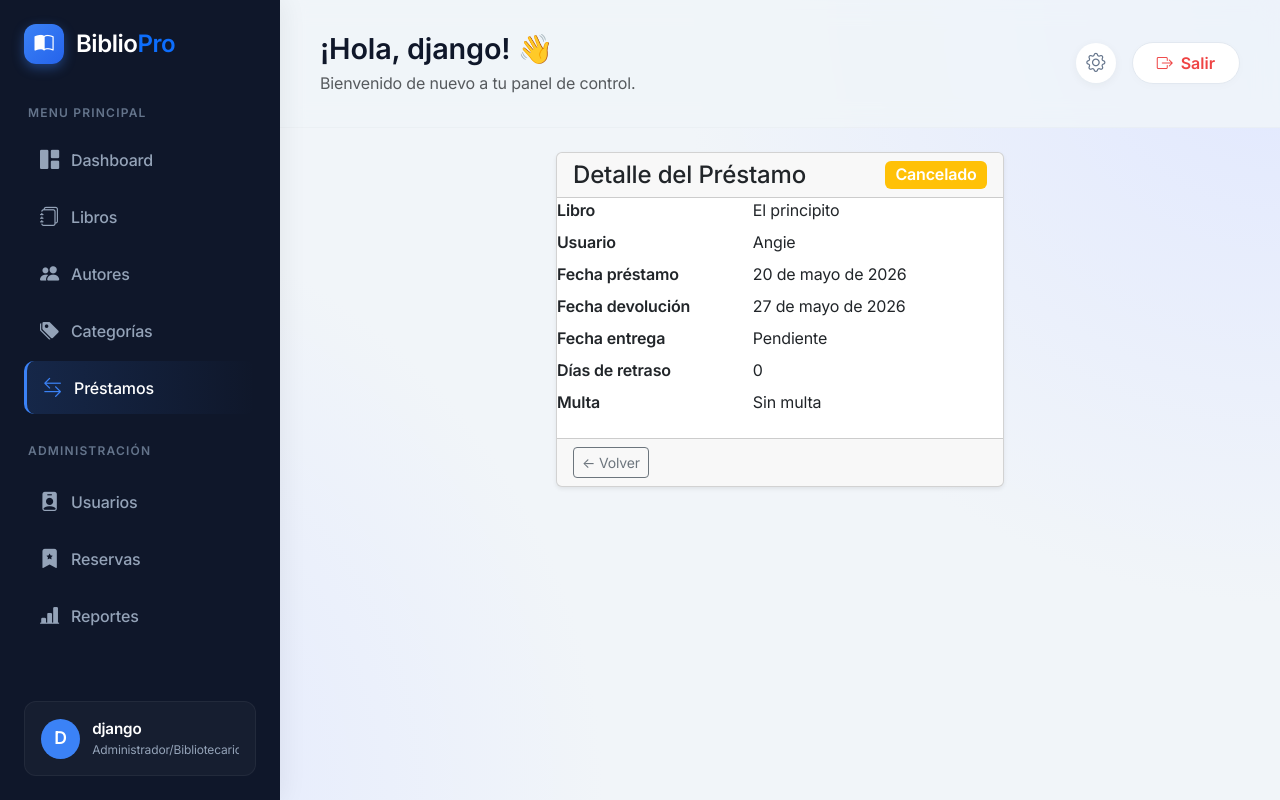
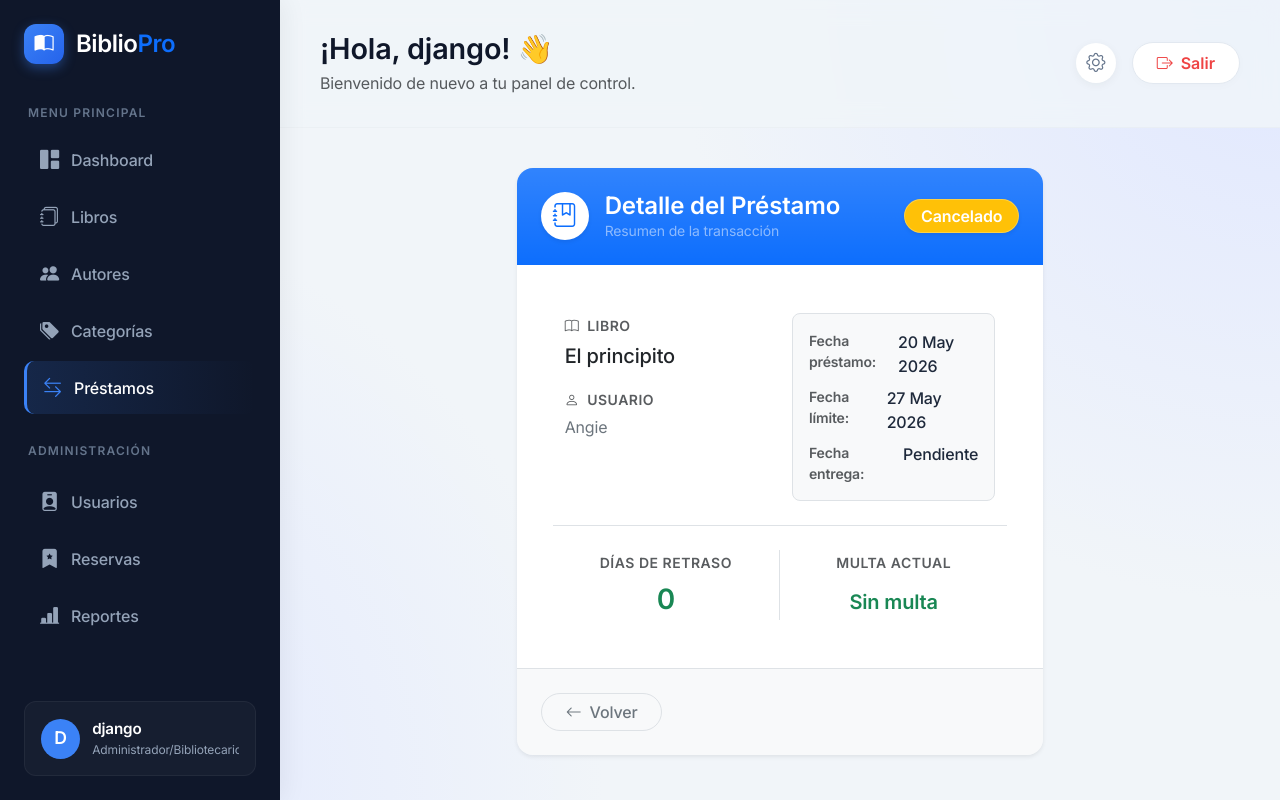
Before and after one commit to KevinDev-exe/Sistema_de_Biblioteca-_Digital, a Django app: page /prestamos/7/ in a window 1280 px wide. Run offline with Django 5.2, Linux system fonts and the light colour scheme; a user stored in the database is signed in; data comes from the database, SQL or seed files in the repository.

Commit message:
UI: Rediseño premium de detalle de préstamo

```diff
--- a/Sistema_de_Biblioteca_Digital/prestamos/templates/prestamos/detalle_prestamo.html
+++ b/Sistema_de_Biblioteca_Digital/prestamos/templates/prestamos/detalle_prestamo.html
@@ -1,49 +1,101 @@
 {% extends "base.html" %}
 {% block content %}
 
-<div class="row justify-content-center">
-    <div class="col-md-6">
-        <div class="card shadow-sm">
-            <div class="card-header d-flex justify-content-between">
-                <h4 class="mb-0">Detalle del Préstamo</h4>
-                <span class="badge
+<div class="row justify-content-center mt-3">
+    <div class="col-md-7">
+        <div class="panel border-0 shadow-sm rounded-4 overflow-hidden">
+            <!-- Header -->
+            <div class="bg-primary bg-gradient p-4 text-white d-flex justify-content-between align-items-center">
+                <div class="d-flex align-items-center">
+                    <div class="bg-white text-primary rounded-circle d-flex align-items-center justify-content-center me-3 shadow-sm" style="width: 48px; height: 48px;">
+                        <i class="bi bi-journal-bookmark fs-4"></i>
+                    </div>
+                    <div>
+                        <h4 class="mb-0 fw-bold">Detalle del Préstamo</h4>
+                        <p class="mb-0 small text-white-50">Resumen de la transacción</p>
+                    </div>
+                </div>
+                <span class="badge rounded-pill
                     {% if prestamo.estado == 'ACTIVO' %}bg-success
                     {% elif prestamo.estado == 'RETRASADO' %}bg-danger
                     {% elif prestamo.estado == 'DEVUELTO' %}bg-secondary
-                    {% else %}bg-warning{% endif %} fs-6">
+                    {% else %}bg-warning{% endif %} px-3 py-2 fs-6 fw-semibold shadow-sm border border-light border-opacity-25">
                     {{ prestamo.get_estado_display }}
                 </span>
             </div>
-            <div class="panel-body">
-                <dl class="row">
-                    <dt class="col-sm-5">Libro</dt>
-                    <dd class="col-sm-7">{{ prestamo.libro.titulo }}</dd>
-                    <dt class="col-sm-5">Usuario</dt>
-                    <dd class="col-sm-7">{{ prestamo.usuario.username }}</dd>
-                    <dt class="col-sm-5">Fecha préstamo</dt>
-                    <dd class="col-sm-7">{{ prestamo.fecha_prestamo }}</dd>
-                    <dt class="col-sm-5">Fecha devolución</dt>
-                    <dd class="col-sm-7">{{ prestamo.fecha_devolucion }}</dd>
-                    <dt class="col-sm-5">Fecha entrega</dt>
-                    <dd class="col-sm-7">{{ prestamo.fecha_entrega|default:"Pendiente" }}</dd>
-                    <dt class="col-sm-5">Días de retraso</dt>
-                    <dd class="col-sm-7">{{ prestamo.dias_retraso }}</dd>
-                    <dt class="col-sm-5">Multa</dt>
-                    <dd class="col-sm-7">
-                        {% if prestamo.multa > 0 %}${{ prestamo.multa|floatformat:0 }} COP
-                        {% else %}Sin multa{% endif %}
-                    </dd>
+
+            <!-- Body -->
+            <div class="card-body p-4 p-md-5 bg-white">
+                <div class="row g-4">
+                    <!-- Column 1 -->
+                    <div class="col-sm-6">
+                        <div class="mb-3">
+                            <span class="text-muted small text-uppercase fw-bold" style="letter-spacing: 0.5px;"><i class="bi bi-book me-1"></i> Libro</span>
+                            <div class="fs-5 fw-medium text-dark mt-1">{{ prestamo.libro.titulo }}</div>
+                        </div>
+                        <div class="mb-3">
+                            <span class="text-muted small text-uppercase fw-bold" style="letter-spacing: 0.5px;"><i class="bi bi-person me-1"></i> Usuario</span>
+                            <div class="fs-6 text-secondary mt-1">{{ prestamo.usuario.username }}</div>
+                        </div>
+                    </div>
+
+                    <!-- Column 2 -->
+                    <div class="col-sm-6">
+                        <div class="p-3 bg-light rounded-3 border">
+                            <div class="mb-2 d-flex justify-content-between">
+                                <span class="text-muted small fw-semibold">Fecha préstamo:</span>
+                                <span class="fw-medium">{{ prestamo.fecha_prestamo|date:"d M Y" }}</span>
+                            </div>
+                            <div class="mb-2 d-flex justify-content-between">
+                                <span class="text-muted small fw-semibold">Fecha límite:</span>
+                                <span class="fw-medium {% if prestamo.estado == 'RETRASADO' %}text-danger{% endif %}">{{ prestamo.fecha_devolucion|date:"d M Y" }}</span>
+                            </div>
+                            <div class="mb-0 d-flex justify-content-between">
+                                <span class="text-muted small fw-semibold">Fecha entrega:</span>
+                                <span class="fw-medium">{{ prestamo.fecha_entrega|date:"d M Y"|default:"Pendiente" }}</span>
+                            </div>
+                        </div>
+                    </div>
+
+                    <!-- Retraso y Multa -->
+                    <div class="col-12 mt-4 pt-4 border-top">
+                        <div class="row text-center">
+                            <div class="col-6 border-end">
+                                <span class="text-muted small text-uppercase fw-bold" style="letter-spacing: 0.5px;">Días de retraso</span>
+                                <div class="fs-3 fw-bold {% if prestamo.dias_retraso > 0 %}text-danger{% else %}text-success{% endif %} mt-1">
+                                    {{ prestamo.dias_retraso }}
+                                </div>
+                            </div>
+                            <div class="col-6">
+                                <span class="text-muted small text-uppercase fw-bold" style="letter-spacing: 0.5px;">Multa actual</span>
+                                <div class="fs-3 fw-bold {% if prestamo.multa > 0 %}text-danger{% else %}text-success{% endif %} mt-1">
+                                    {% if prestamo.multa > 0 %}${{ prestamo.multa|floatformat:0 }}
+                                    {% else %}<span class="fs-5">Sin multa</span>{% endif %}
+                                </div>
+                            </div>
+                        </div>
+                    </div>
+
                     {% if prestamo.observaciones %}
-                    <dt class="col-sm-5">Observaciones</dt>
-                    <dd class="col-sm-7">{{ prestamo.observaciones }}</dd>
+                    <div class="col-12 mt-4">
+                        <div class="p-3 bg-warning bg-opacity-10 rounded-3 border border-warning border-opacity-25">
+                            <span class="text-warning-emphasis small text-uppercase fw-bold d-block mb-1"><i class="bi bi-info-circle me-1"></i> Observaciones</span>
+                            <div class="text-dark">{{ prestamo.observaciones }}</div>
+                        </div>
+                    </div>
                     {% endif %}
-                </dl>
+                </div>
             </div>
-            <div class="card-footer">
-                <a href="{% url 'lista_prestamos' %}" class="btn btn-outline-secondary btn-sm">← Volver</a>
+
+            <!-- Footer -->
+            <div class="card-footer bg-light border-top p-4 d-flex justify-content-between align-items-center">
+                <a href="{% url 'lista_prestamos' %}" class="btn btn-light border fw-medium text-secondary rounded-pill px-4 transition-hover">
+                    <i class="bi bi-arrow-left me-1"></i> Volver
+                </a>
+
                 {% if user.perfil.rol == 'ADMIN' and prestamo.estado == 'ACTIVO' %}
-                <a href="{% url 'devolver_prestamo' prestamo.id %}" class="btn btn-primary btn-sm">
-                    Registrar devolución
+                <a href="{% url 'devolver_prestamo' prestamo.id %}" class="btn btn-primary fw-bold rounded-pill shadow-sm px-4 transition-hover">
+                    Registrar devolución <i class="bi bi-check-circle ms-1"></i>
                 </a>
                 {% endif %}
             </div>
```
